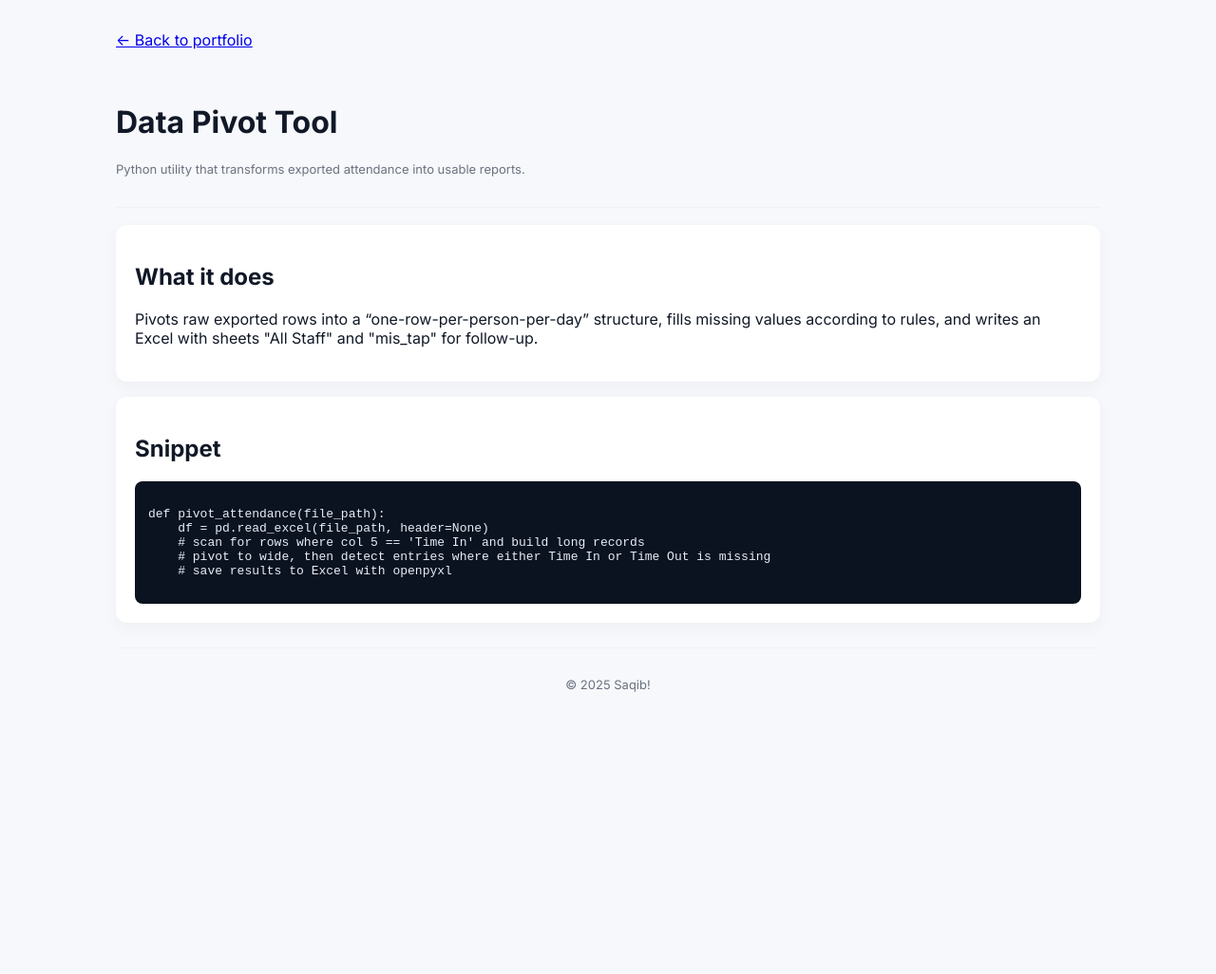
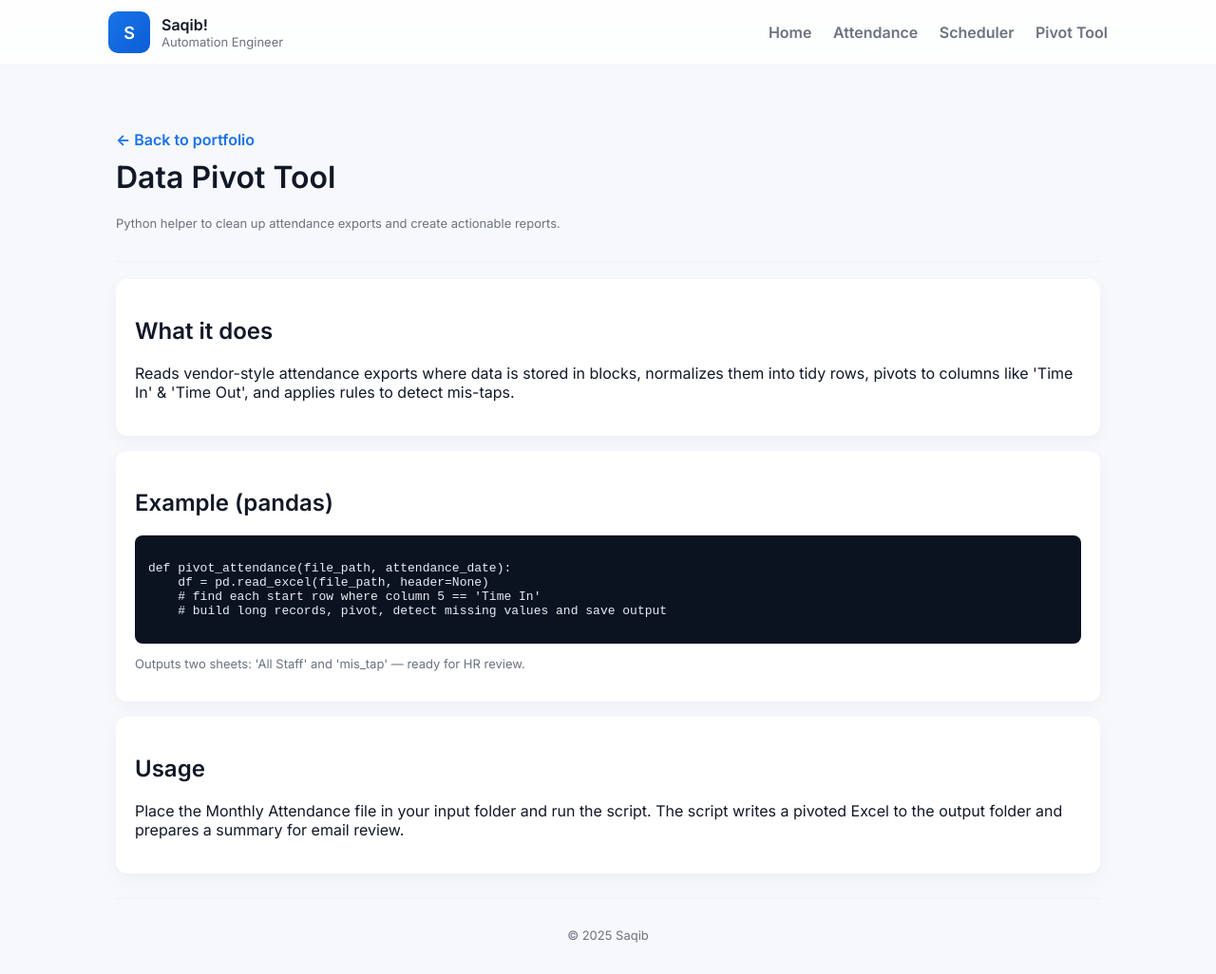
Before and after one commit to saqib-priv/portfolio, a plain HTML site: page pivot.html in a window 1280 px wide. Shown: the whole page at 95% size. Before the commit the page ends 800 px from the top, so only its background shows below. Drawn offline with Linux system fonts and the light colour scheme.

Commit message:
Update pivot.html

```diff
--- a/pivot.html
+++ b/pivot.html
@@ -2,34 +2,57 @@
 <html lang="en">
 <head>
   <meta charset="utf-8"/><meta name="viewport" content="width=device-width,initial-scale=1"/>
-  <title>Data Pivot Tool — Saqib</title>
-  <link href="https://fonts.googleapis.com/css2?family=Inter:wght@400;600;700&display=swap" rel="stylesheet">
+  <title>Data Pivot Tool · Saqib</title>
+  <link href="https://fonts.googleapis.com/css2?family=Inter:wght@400;600&display=swap" rel="stylesheet">
   <link rel="stylesheet" href="style.css">
 </head>
 <body>
-  <div class="container">
-    <a class="back" href="index.html">← Back to portfolio</a>
+  <header class="header">
+    <div class="inner">
+      <div class="brand">
+        <div class="logo">S</div>
+        <div>
+          <div class="title">Saqib!</div>
+          <div style="font-size:13px;color:var(--muted)">Automation Engineer</div>
+        </div>
+      </div>
+      <nav class="nav">
+        <a href="index.html">Home</a>
+        <a href="attendance.html">Attendance</a>
+        <a href="scheduler.html">Scheduler</a>
+        <a href="pivot.html">Pivot Tool</a>
+      </nav>
+    </div>
+  </header>
+
+  <main class="container">
     <div class="page-hero">
-      <h1>Data Pivot Tool</h1>
-      <p class="meta">Python utility that transforms exported attendance into usable reports.</p>
+      <a href="index.html" style="text-decoration:none;color:var(--accent);font-weight:700">← Back to portfolio</a>
+      <h1 style="margin-top:10px">Data Pivot Tool</h1>
+      <p class="meta">Python helper to clean up attendance exports and create actionable reports.</p>
     </div>
 
-    <div class="section">
+    <section class="section">
       <h2>What it does</h2>
-      <p>Pivots raw exported rows into a “one-row-per-person-per-day” structure, fills missing values according to rules, and writes an Excel with sheets "All Staff" and "mis_tap" for follow-up.</p>
-    </div>
+      <p>Reads vendor-style attendance exports where data is stored in blocks, normalizes them into tidy rows, pivots to columns like 'Time In' & 'Time Out', and applies rules to detect mis-taps.</p>
+    </section>
 
-    <div class="section">
-      <h2>Snippet</h2>
-      <div class="pre"><pre><code>def pivot_attendance(file_path):
+    <section class="section">
+      <h2>Example (pandas)</h2>
+      <div class="pre"><pre><code>def pivot_attendance(file_path, attendance_date):
     df = pd.read_excel(file_path, header=None)
-    # scan for rows where col 5 == 'Time In' and build long records
-    # pivot to wide, then detect entries where either Time In or Time Out is missing
-    # save results to Excel with openpyxl
+    # find each start row where column 5 == 'Time In'
+    # build long records, pivot, detect missing values and save output
 </code></pre></div>
-    </div>
+      <p class="meta">Outputs two sheets: 'All Staff' and 'mis_tap' — ready for HR review.</p>
+    </section>
 
-    <footer class="footer">© 2025 Saqib!</footer>
-  </div>
+    <section class="section">
+      <h2>Usage</h2>
+      <p>Place the Monthly Attendance file in your input folder and run the script. The script writes a pivoted Excel to the output folder and prepares a summary for email review.</p>
+    </section>
+
+    <footer class="footer">© 2025 Saqib</footer>
+  </main>
 </body>
 </html>
```
